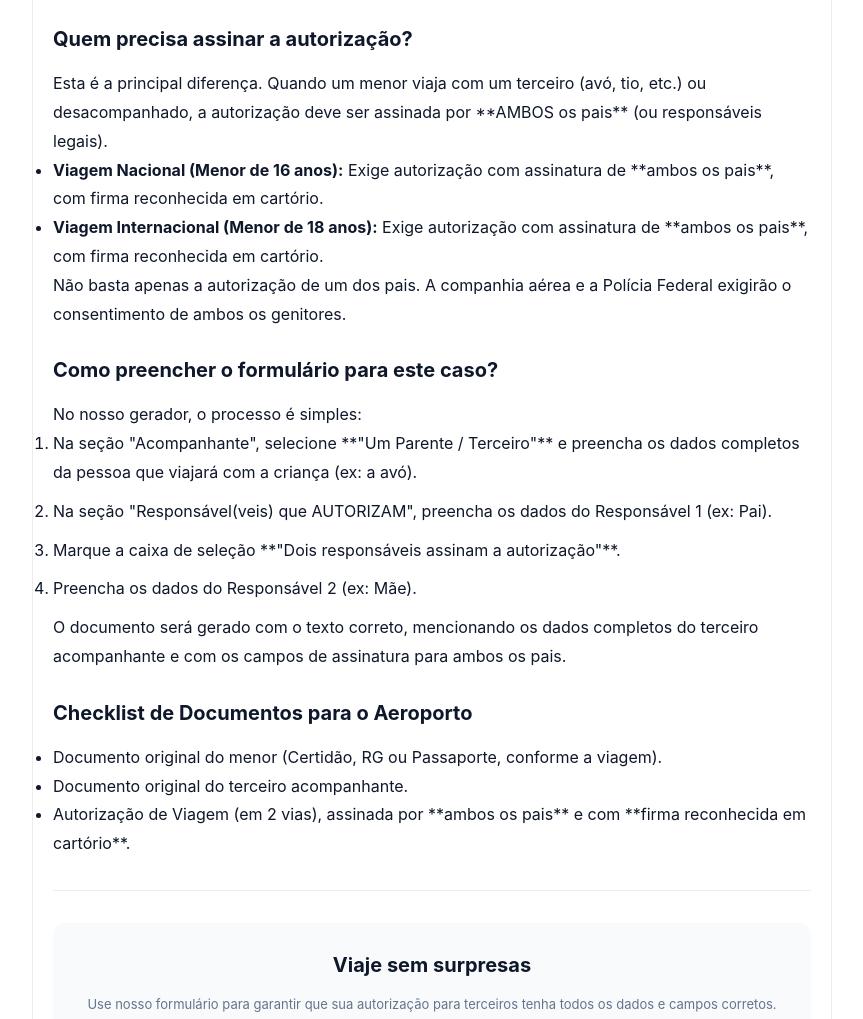
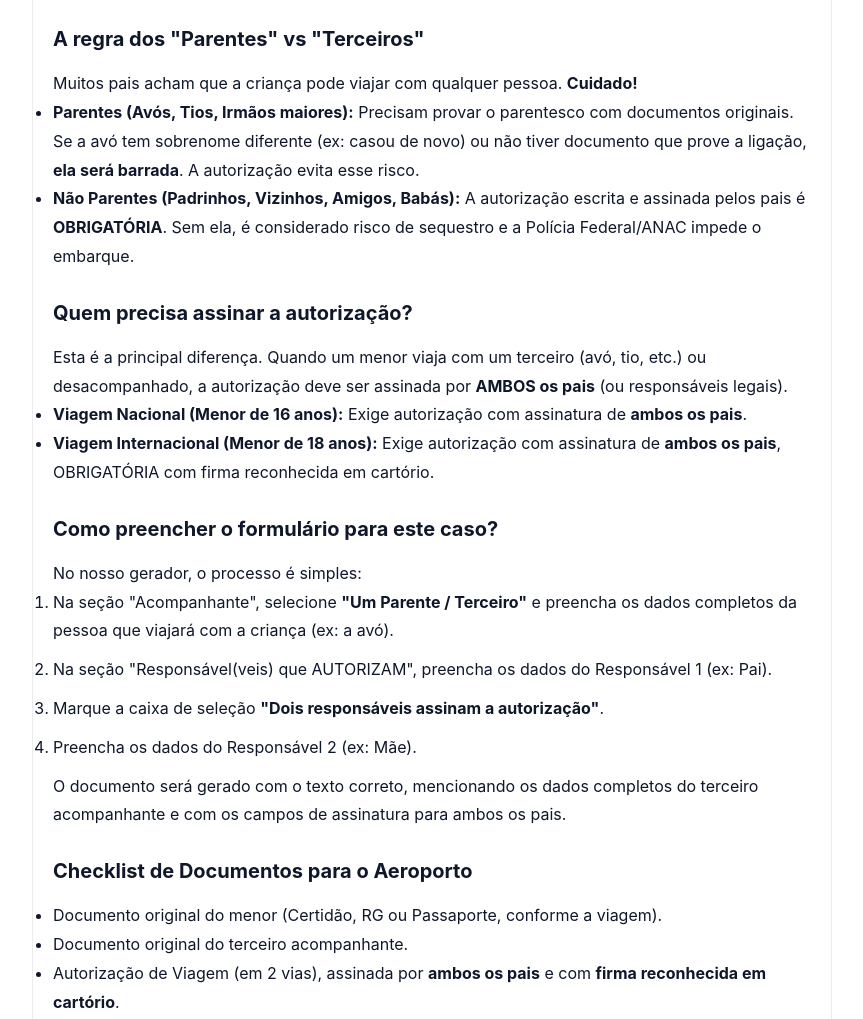
Before and after one commit to diegoorosa/cartas-app, a website: page public/menor-acompanhado-por-terceiro.html in a window 1280 px wide. Shown: the part 700-1719 px from the top of the page, without its empty margins (208-1071 px from the left). Drawn offline with Linux system fonts and the light colour scheme.

Commit message:
update guia

```diff
--- a/public/menor-acompanhado-por-terceiro.html
+++ b/public/menor-acompanhado-por-terceiro.html
@@ -12,7 +12,17 @@
     <script src="/utm.js"></script>
     <link rel="stylesheet" href="/style.css" />
     <link rel="canonical" href="https://www.cartasapp.com.br/menor-acompanhado-por-terceiro.html" />
+
     <script async src="https://www.googletagmanager.com/gtag/js?id=AW-1021062139"></script>
+    <script>
+        window.dataLayer = window.dataLayer || [];
+        function gtag() { dataLayer.push(arguments); }
+        gtag('js', new Date());
+
+        gtag('config', 'AW-1021062139');
+        gtag('config', 'G-D40QPP9KNP');
+    </script>
+
     <script src="/gtag.js"></script>
     <script
         type="text/javascript">(function (c, l, a, r, i, t, y) { c[a] = c[a] || function () { (c[a].q = c[a].q || []).push(arguments) }; t = l.createElement(r); t.async = 1; t.src = "https://www.clarity.ms/tag/" + i; y = l.getElementsByTagName(r)[0]; y.parentNode.insertBefore(t, y); })(window, document, "clarity", "script", "u4x90t35gk");</script>
@@ -47,8 +57,9 @@
                 <p>Uma situação muito comum é a criança viajar com outros parentes, como avós, tios, ou até mesmo com
                     amigos da família ou em excursões escolares. Para a lei brasileira, qualquer pessoa que não seja um
                     dos pais (ou guardiões legais) é considerada um "terceiro".</p>
-                <p>Nesses casos, a apresentação de uma autorização de viagem é **obrigatória**, tanto para viagens
-                    nacionais quanto internacionais, e as regras de assinatura mudam.</p>
+                <p>Nesses casos, a apresentação de uma autorização de viagem é <strong>obrigatória</strong>, tanto para
+                    viagens
+                    nacionais quanto internacionais.</p>
 
                 <div
                     style="background: var(--bg-secondary); padding: 24px; border-radius: 12px; text-align: center; margin-top: 24px; margin-bottom: 24px;">
@@ -60,29 +71,45 @@
                         Abrir Formulário (R$ 9,90)
                     </a>
                 </div>
+
+                <h2 style="font-size: 20px; margin-top: 24px; margin-bottom: 12px;">A regra dos "Parentes" vs
+                    "Terceiros"</h2>
+                <p>Muitos pais acham que a criança pode viajar com qualquer pessoa. <strong>Cuidado!</strong></p>
+                <ul>
+                    <li><strong>Parentes (Avós, Tios, Irmãos maiores):</strong> Precisam provar o parentesco com
+                        documentos originais. Se a avó tem sobrenome diferente (ex: casou de novo) ou não tiver
+                        documento que prove a ligação, <strong>ela será barrada</strong>. A autorização evita esse
+                        risco.</li>
+                    <li><strong>Não Parentes (Padrinhos, Vizinhos, Amigos, Babás):</strong> A autorização escrita e
+                        assinada pelos pais é <strong>OBRIGATÓRIA</strong>. Sem ela, é considerado risco de sequestro e
+                        a Polícia Federal/ANAC impede o embarque.</li>
+                </ul>
+
                 <h2 style="font-size: 20px; margin-top: 24px; margin-bottom: 12px;">Quem precisa assinar a autorização?
                 </h2>
                 <p>Esta é a principal diferença. Quando um menor viaja com um terceiro (avó, tio, etc.) ou
-                    desacompanhado, a autorização deve ser assinada por **AMBOS os pais** (ou responsáveis legais).</p>
+                    desacompanhado, a autorização deve ser assinada por <strong>AMBOS os pais</strong> (ou responsáveis
+                    legais).</p>
                 <ul>
-                    <li><strong>Viagem Nacional (Menor de 16 anos):</strong> Exige autorização com assinatura de **ambos
-                        os pais**, com firma reconhecida em cartório.</li>
+                    <li><strong>Viagem Nacional (Menor de 16 anos):</strong> Exige autorização com assinatura de
+                        <strong>ambos
+                            os pais</strong>.</li>
                     <li><strong>Viagem Internacional (Menor de 18 anos):</strong> Exige autorização com assinatura de
-                        **ambos os pais**, com firma reconhecida em cartório.</li>
+                        <strong>ambos os pais</strong>, OBRIGATÓRIA com firma reconhecida em cartório.
+                    </li>
                 </ul>
-                <p>Não basta apenas a autorização de um dos pais. A companhia aérea e a Polícia Federal exigirão o
-                    consentimento de ambos os genitores.</p>
 
                 <h2 style="font-size: 20px; margin-top: 24px; margin-bottom: 12px;">Como preencher o formulário para
                     este caso?</h2>
                 <p>No nosso gerador, o processo é simples:</p>
                 <ol>
-                    <li style="margin-bottom: 10px;">Na seção "Acompanhante", selecione **"Um Parente / Terceiro"** e
+                    <li style="margin-bottom: 10px;">Na seção "Acompanhante", selecione <strong>"Um Parente /
+                            Terceiro"</strong> e
                         preencha os dados completos da pessoa que viajará com a criança (ex: a avó).</li>
                     <li style="margin-bottom: 10px;">Na seção "Responsável(veis) que AUTORIZAM", preencha os dados do
                         Responsável 1 (ex: Pai).</li>
-                    <li style="margin-bottom: 10px;">Marque a caixa de seleção **"Dois responsáveis assinam a
-                        autorização"**.</li>
+                    <li style="margin-bottom: 10px;">Marque a caixa de seleção <strong>"Dois responsáveis assinam a
+                            autorização"</strong>.</li>
                     <li style="margin-bottom: 10px;">Preencha os dados do Responsável 2 (ex: Mãe).</li>
                 </ol>
                 <p>O documento será gerado com o texto correto, mencionando os dados completos do terceiro acompanhante
@@ -93,8 +120,9 @@
                 <ul>
                     <li>Documento original do menor (Certidão, RG ou Passaporte, conforme a viagem).</li>
                     <li>Documento original do terceiro acompanhante.</li>
-                    <li>Autorização de Viagem (em 2 vias), assinada por **ambos os pais** e com **firma reconhecida em
-                        cartório**.</li>
+                    <li>Autorização de Viagem (em 2 vias), assinada por <strong>ambos os pais</strong> e com
+                        <strong>firma reconhecida em
+                            cartório</strong>.</li>
                 </ul>
 
                 <hr style="border: 0; border-top: 1px solid var(--border); margin: 32px 0;">
```
Also changed, not shown: public/menor-internacional-dois-responsaveis.html (+10 -0 lines), public/menor-internacional-um-responsavel.html (+10 -0 lines), public/menor-nacional-dois-responsaveis.html (+27 -18 lines), public/menor-nacional-um-responsavel.html (+10 -1 lines).
